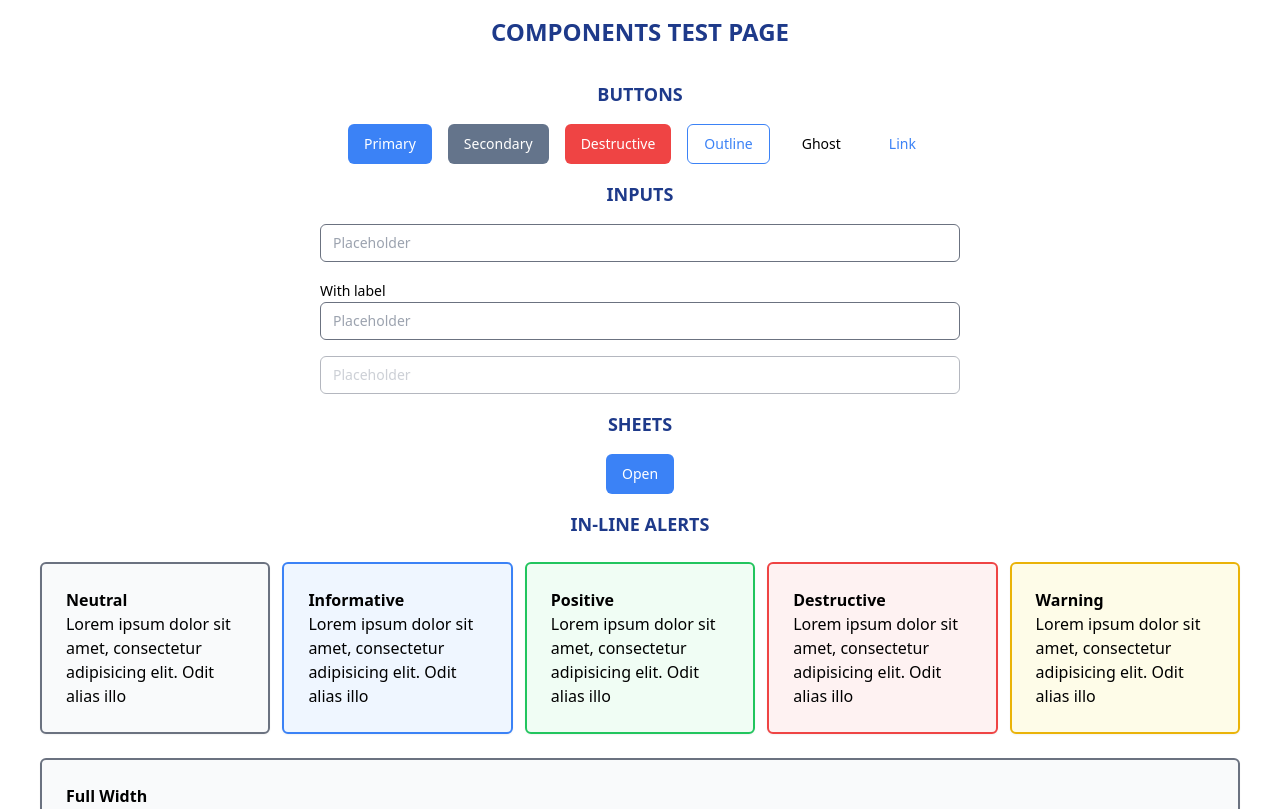
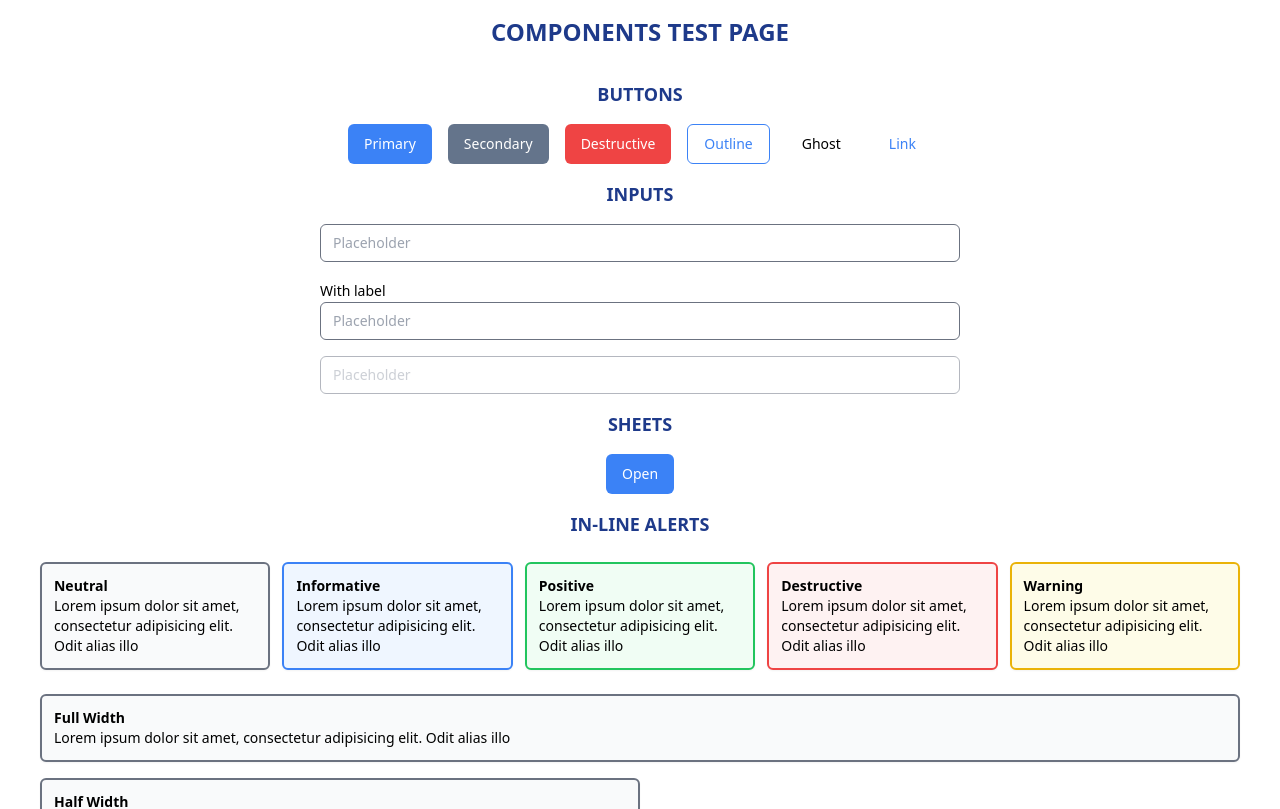
Before and after one commit to kharljhon14/admin-app, a Next.js app: page /test in a window 1280 px wide. Shown: the top 809 px of the page. Built offline with nearby package versions, Linux system fonts and the light colour scheme.

Commit message:
Bug fixes

```diff
--- a/src/components/InlineAlert.tsx
+++ b/src/components/InlineAlert.tsx
@@ -2,7 +2,7 @@ import { cn } from '@/utils';
 import { VariantProps, cva } from 'class-variance-authority';
 import { ReactNode } from 'react';
 
-const inlineAlertVariants = cva('border-2 p-6 rounded-md shadow-sm relative', {
+const inlineAlertVariants = cva('border-2 p-3 rounded-md shadow-sm relative text-sm', {
   variants: {
     variant: {
       default: 'border-gray-500 bg-gray-50',
@@ -34,7 +34,7 @@ interface Props extends VariantProps<typeof inlineAlertVariants> {
 export default function InlineAlert({ title, children, className, variant, size }: Props) {
   return (
     <div className={cn(inlineAlertVariants({ variant, size, className }))}>
-      <h1 className="font-bold">{title}</h1>
+      <h1 className="font-semibold">{title}</h1>
       {children}
     </div>
   );
--- a/src/components/TextField.tsx
+++ b/src/components/TextField.tsx
@@ -5,7 +5,6 @@ import { InputHTMLAttributes, useState } from 'react';
 import { FieldValues, UseFormRegister } from 'react-hook-form';
 import { AiOutlineEye, AiOutlineEyeInvisible } from 'react-icons/ai';
 import Label from './Label';
-import { ZodFirstPartySchemaTypes } from 'zod';
 
 interface Props extends InputHTMLAttributes<HTMLInputElement> {
   name: string;
@@ -42,7 +41,7 @@ export default function TextField({
           {...props}
           {...(register ? { ...register(name) } : {})}
           className={cn(
-            `w-full border bg-white px-3 py-2 text-sm focus:outline-none focus-visible:ring-2 rounded-md disabled:cursor-not-allowed disabled:opacity-50 focus-visible:ring-offset-2 ${
+            `w-full border  bg-white px-3 py-2 text-sm focus:outline-none focus-visible:ring-2 rounded-md disabled:cursor-not-allowed disabled:opacity-50 focus-visible:ring-offset-2 ${
               errorMessage
                 ? 'focus-visible:border-red-500  focus-visible:ring-red-300 border-red-500'
                 : 'focus-visible:border-blue-500  focus-visible:ring-blue-300 border-gray-500'
--- a/src/features/auth/Login.tsx
+++ b/src/features/auth/Login.tsx
@@ -45,9 +45,7 @@ export default function Login() {
       const user = await signInWithPopup(auth, googleProvider);
 
       setSuccess(true);
-    } catch (err) {
-      setError('Something went wrong');
-    }
+    } catch (err) {}
   };
 
   return (
```
Also changed, not shown: src/features/auth/forms/LoginForm.tsx (+13 -2 lines).
